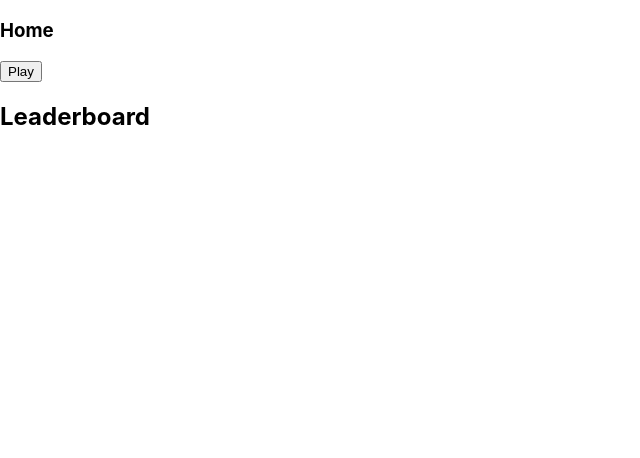
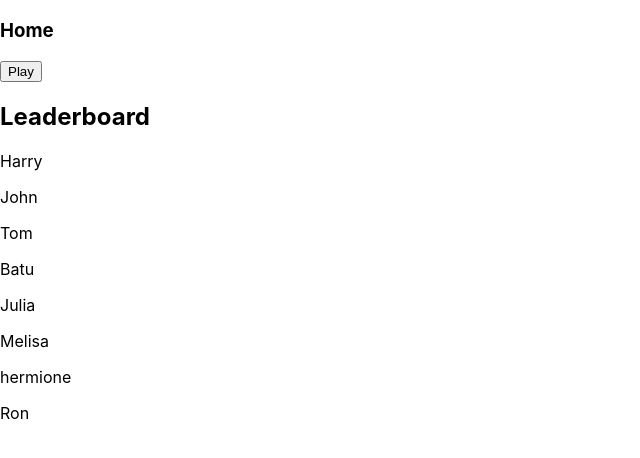
Before and after one commit to tsteelematc/tca-guillotine, a React (Create React App) app: page /#/ in a window 1280 px wide. Shown: the top 458 px of the page, without its empty margins (0-640 px from the left). Built offline with nearby package versions, Linux system fonts and the light colour scheme.

Commit message:
Remembered to use Array.map to stamp out JSX ! ! !

```diff
--- a/src/Home.tsx
+++ b/src/Home.tsx
@@ -34,6 +34,15 @@ export const Home: FC<HomeProps> = ({ leaderboardData }) => {
                     >
                         Leaderboard
                     </h2>
+                    {
+                        leaderboardData.map(x => (
+                            <p>
+                                {
+                                    x.name
+                                }
+                            </p>
+                        ))
+                    }
                 </div>
             </div>
         </>
```
